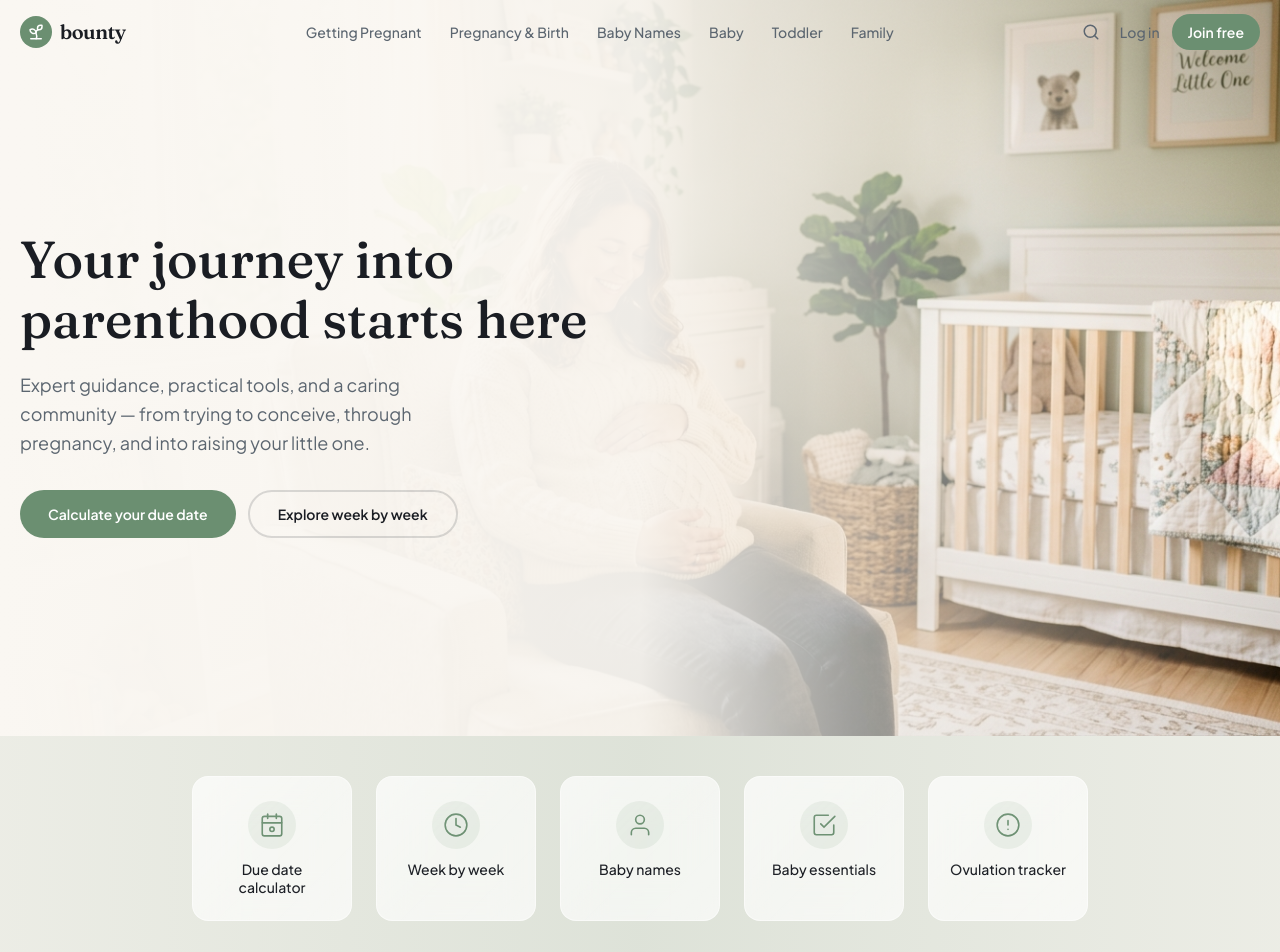
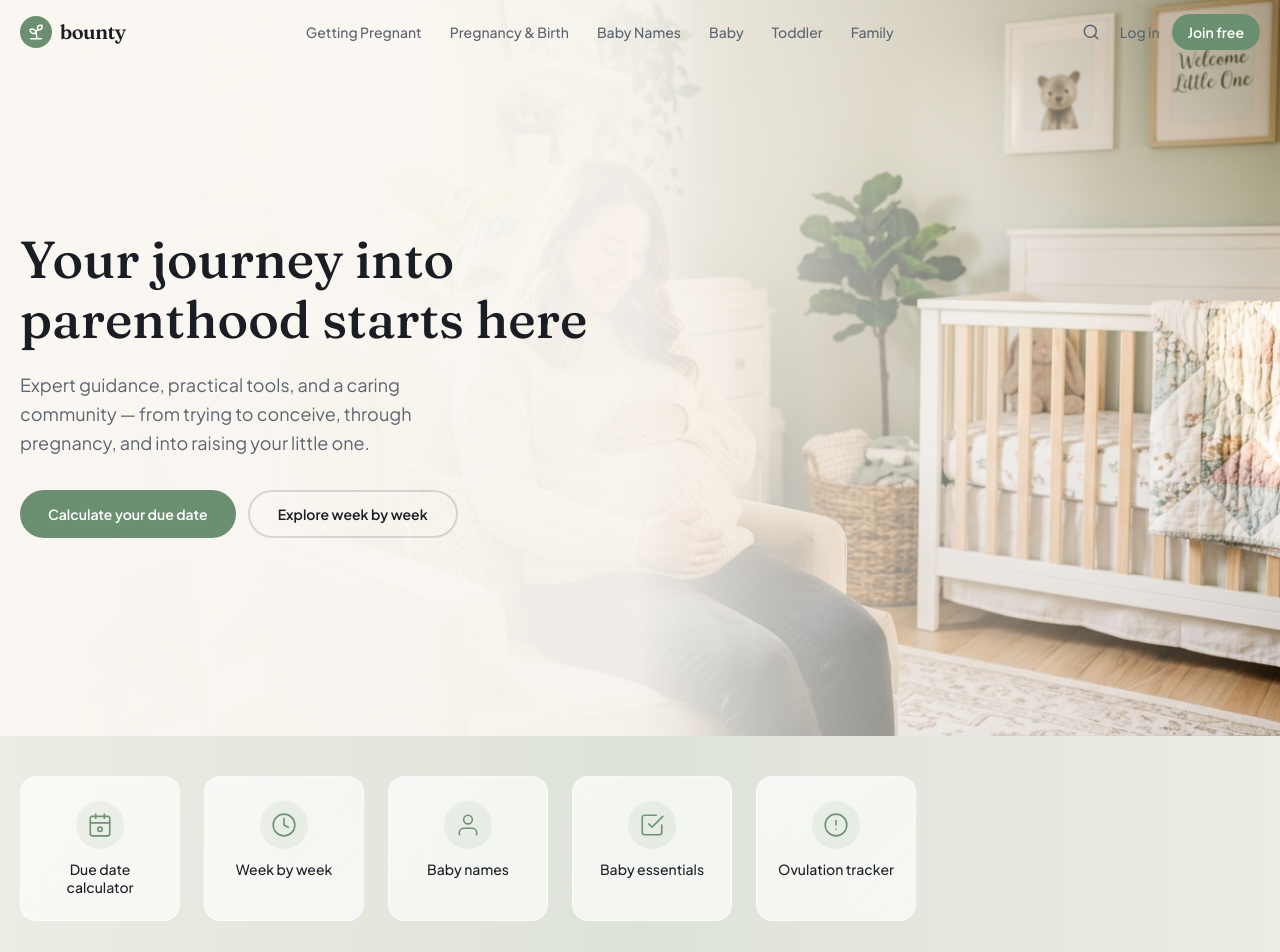
Before and after one commit to ErenYea9er69/bounty, a Next.js app: page / in a window 1280 px wide. Shown: the top 952 px of the page. Built offline with nearby package versions, Linux system fonts and the light colour scheme.

Commit message:
left layout

```diff
--- a/components/ToolsBar.js
+++ b/components/ToolsBar.js
@@ -78,7 +78,7 @@
   return (
     <section className="relative py-8 bg-gradient-to-r from-sage/10 via-sage/20 to-sage/10 z-10">
       <div className="relative max-w-7xl mx-auto px-5" ref={stripRef}>
-        <div className="flex md:justify-center gap-4 md:gap-6 overflow-x-auto pb-6 pt-2 scrollbar-hide snap-x snap-mandatory">
+        <div className="flex justify-start gap-4 md:gap-6 overflow-x-auto pb-6 pt-2 scrollbar-hide snap-x snap-mandatory">
           {tools.map((tool, i) => (
             <Link
               key={tool.label}
```
